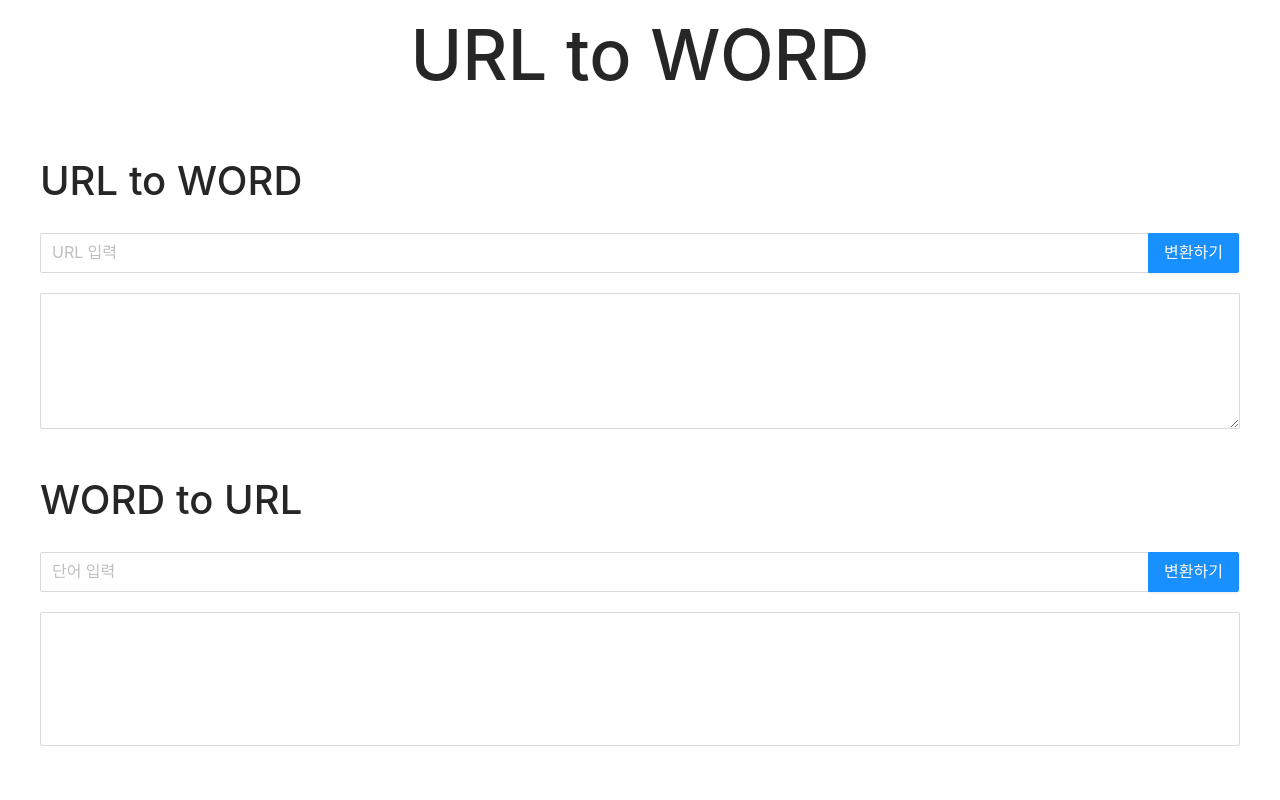
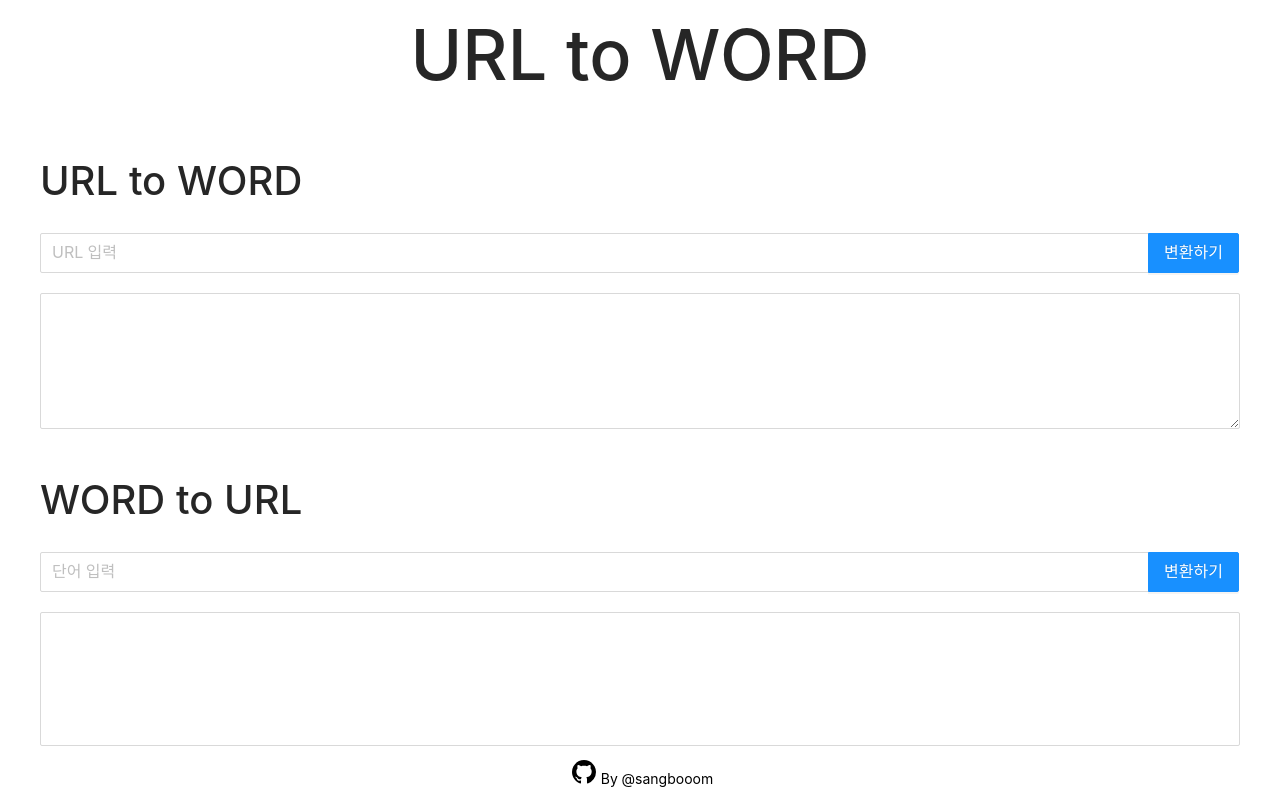
Before and after one commit to sangbooom/URLtoWORD, a React (Create React App) app: page / in a window 1280 px wide. Built offline with nearby package versions, Linux system fonts and the light colour scheme; no server answers; the database is empty.

Commit message:
feat: footer에 github 프로젝트 링크 추가

```diff
--- a/src/index.css
+++ b/src/index.css
@@ -7,6 +7,10 @@
   -moz-osx-font-smoothing: grayscale;
 }
 
+#root, #root > div {
+  height: 100%;
+}
+
 code {
   font-family: source-code-pro, Menlo, Monaco, Consolas, 'Courier New',
     monospace;
--- a/src/pages/MainPage/index.tsx
+++ b/src/pages/MainPage/index.tsx
@@ -8,6 +8,9 @@
   Header_title,
   Content_title,
   Content_textArea,
+  Footer_container,
+  Footer,
+  Footer_svg,
 } from "./style";
 
 const { Search, TextArea } = Input;
@@ -130,6 +133,28 @@
           <div>{urlToWordValue}</div>
         </a>
       </Content_textArea>
+
+      <Footer_container>
+        <Footer
+          href="https://github.com/sangbooom/URLtoWORD"
+          target="_blank"
+          rel="noreferrer noopener"
+        >
+          <Footer_svg
+            height="24"
+            viewBox="0 0 16 16"
+            version="1.1"
+            width="24"
+            aria-hidden="true"
+          >
+            <path
+              fill-rule="evenodd"
+              d="M8 0C3.58 0 0 3.58 0 8c0 3.54 2.29 6.53 5.47 7.59.4.07.55-.17.55-.38 0-.19-.01-.82-.01-1.49-2.01.37-2.53-.49-2.69-.94-.09-.23-.48-.94-.82-1.13-.28-.15-.68-.52-.01-.53.63-.01 1.08.58 1.23.82.72 1.21 1.87.87 2.33.66.07-.52.28-.87.51-1.07-1.78-.2-3.64-.89-3.64-3.95 0-.87.31-1.59.82-2.15-.08-.2-.36-1.02.08-2.12 0 0 .67-.21 2.2.82.64-.18 1.32-.27 2-.27.68 0 1.36.09 2 .27 1.53-1.04 2.2-.82 2.2-.82.44 1.1.16 1.92.08 2.12.51.56.82 1.27.82 2.15 0 3.07-1.87 3.75-3.65 3.95.29.25.54.73.54 1.48 0 1.07-.01 1.93-.01 2.2 0 .21.15.46.55.38A8.013 8.013 0 0016 8c0-4.42-3.58-8-8-8z"
+            ></path>
+          </Footer_svg>
+          <span>By @sangbooom</span>
+        </Footer>
+      </Footer_container>
     </Wrapper>
   );
 };
--- a/src/pages/MainPage/style.tsx
+++ b/src/pages/MainPage/style.tsx
@@ -1,6 +1,8 @@
 import styled from "@emotion/styled";
 export const Wrapper = styled.div`
+  display: flex;
   flex: 1;
+  flex-direction: column;
   max-width: 1200px;
   margin: 0 auto;
 `;
@@ -34,3 +36,32 @@
     font-size: 20px;
   }
 `;
+
+export const Footer_container = styled.div`
+  display: flex;
+  flex: 1;
+  justify-content: center;
+  align-items: flex-end;
+  margin-bottom: 10px;
+`;
+
+export const Footer = styled.a`
+  color: black;
+  &:link {
+    color: black;
+  }
+  &:visited {
+    color: black;
+  }
+  &:active {
+    color: black;
+  }
+  &:hover {
+    opacity: 0.3;
+    color: black;
+  }
+`;
+
+export const Footer_svg = styled.svg`
+  margin: 0 5px;
+`;
```
